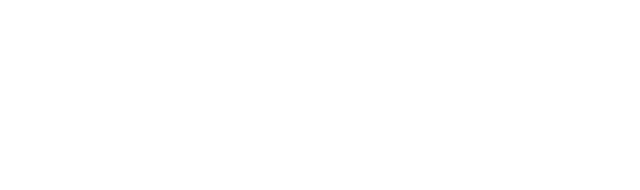
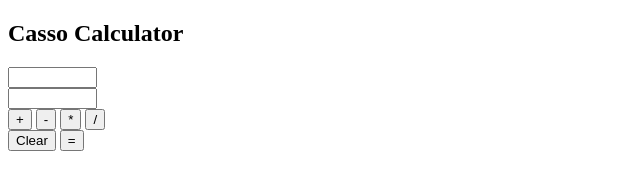
Before and after one commit to Casso77/calculator, a plain HTML site: page index.html in a window 1280 px wide. Shown: the whole page, without its empty margins (0-640 px from the left). Drawn offline with Linux system fonts and the light colour scheme.

Commit message:
structure defined

```diff
--- a/calc.js
+++ b/calc.js
@@ -0,0 +1,29 @@
+// alert(connected);
+
+function add(){
+    console.log("+ clicked")
+}
+
+function subtract(){
+    console.log("- clicked")
+}
+
+function multiply(){
+    console.log("* clicked")
+}
+
+function divide(){
+    console.log("/ clicked")
+}
+
+function clear(){
+    console.log("Clear clicked")
+}
+
+function result(){
+    // verify that the code is connected
+    //console.log("= clicked")
+    //getting the numbers from the input boxes
+    const num1=document.getElementById("num1").value;
+    console.log("num1 is " + num1)
+}
--- a/index.html
+++ b/index.html
@@ -8,6 +8,30 @@
     <link rel="stylesheet" href="style.css">
 </head>
 <body>
+    <main>
+        <h2>Casso Calculator</h2>
 
+<!-- defining the input fields -->
+        <input type="text" id="num1" name="num1" size="8"><br>
+        <input type="text" id="num2" name="num2" size="8"><br>
+
+<!-- putting the operands in a container to enable grid css -->
+        <div class="operands">
+            <button class="add" onclick="add()">+</button>
+            <button class="subtract" onclick="subtract()">-</button>
+            <button class="multiply" onclick="multiply()">*</button>
+            <button class="divide" onclick="divide()">/</button>
+        </div>
+
+<!-- putting the clear and equals to buttons in a container to enable grid css -->
+        <div class="output">
+            <button type="button" class="clear" onclick="clear()">Clear</button>
+            <button type="button" class="result" onclick="result()">=</button>
+        </div>
+    </main>
+
+
+
+   <script src="calc.js"></script>
 </body>
 </html>
```
